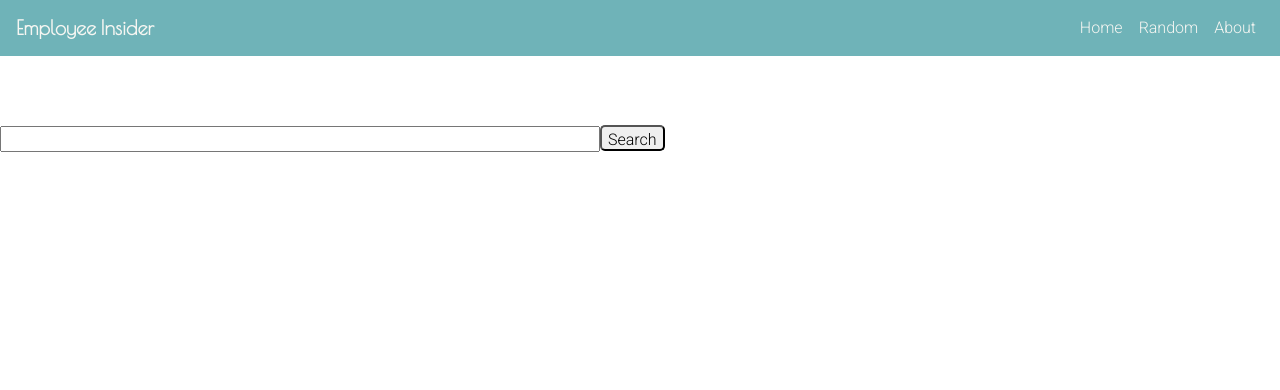
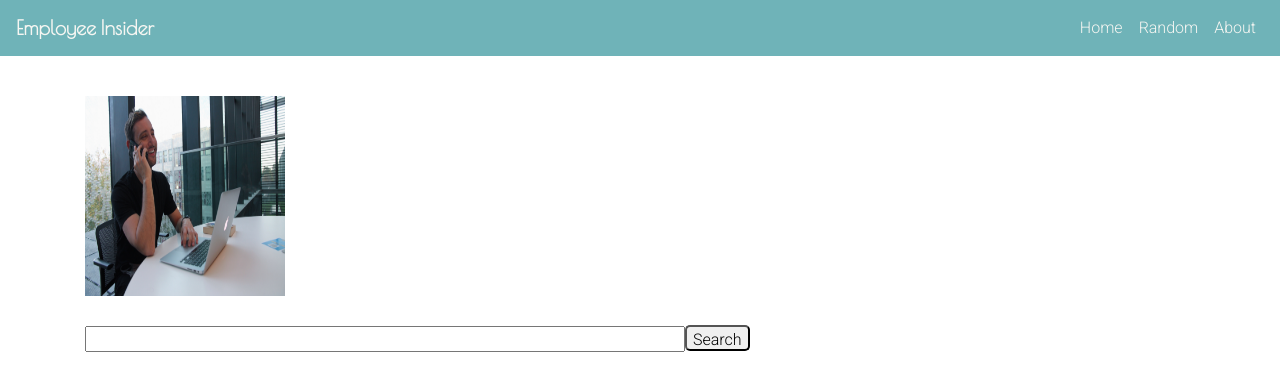
Before and after one commit to Ramong06/inside-job, a React (Create React App) app in the folder client/: page / in a window 1280 px wide. Shown: the top 390 px of the page. Built offline with nearby package versions, Linux system fonts and the light colour scheme.

Commit message:
added filler image and container to the home page

```diff
--- a/client/src/pages/Home/index.js
+++ b/client/src/pages/Home/index.js
@@ -2,12 +2,14 @@ import React, { useState, useEffect } from "react";
 import SearchForm from "../../components/SearchForm";
 import Navbar from "../../components/Navbar";
 import API from "../../utils/FinanceAPI";
+import "./style.css";
 
 function Home({ handleSearchResults }) {
   return (
     <div>
       <Navbar />
-      <div class="main">
+      <div className="container">
+        <img src={require("./dude.jpg")} height="200px" width="200px" />
         <SearchForm handleSearchResults={handleSearchResults} />
       </div>
     </div>
--- /dev/null
+++ b/client/src/pages/Home/style.css
@@ -0,0 +1,17 @@
+.container {
+  clear: both;
+  width: 100%;
+  justify-content: center;
+}
+
+.main img {
+  display: block;
+  margin: auto;
+  height: 95px;
+  padding-top: 112px;
+}
+
+/* .centralImg {
+  width: 70%;
+  height: 65%;
+} */
```
Also changed, not shown: client/src/pages/Home/dude.jpg (added).
